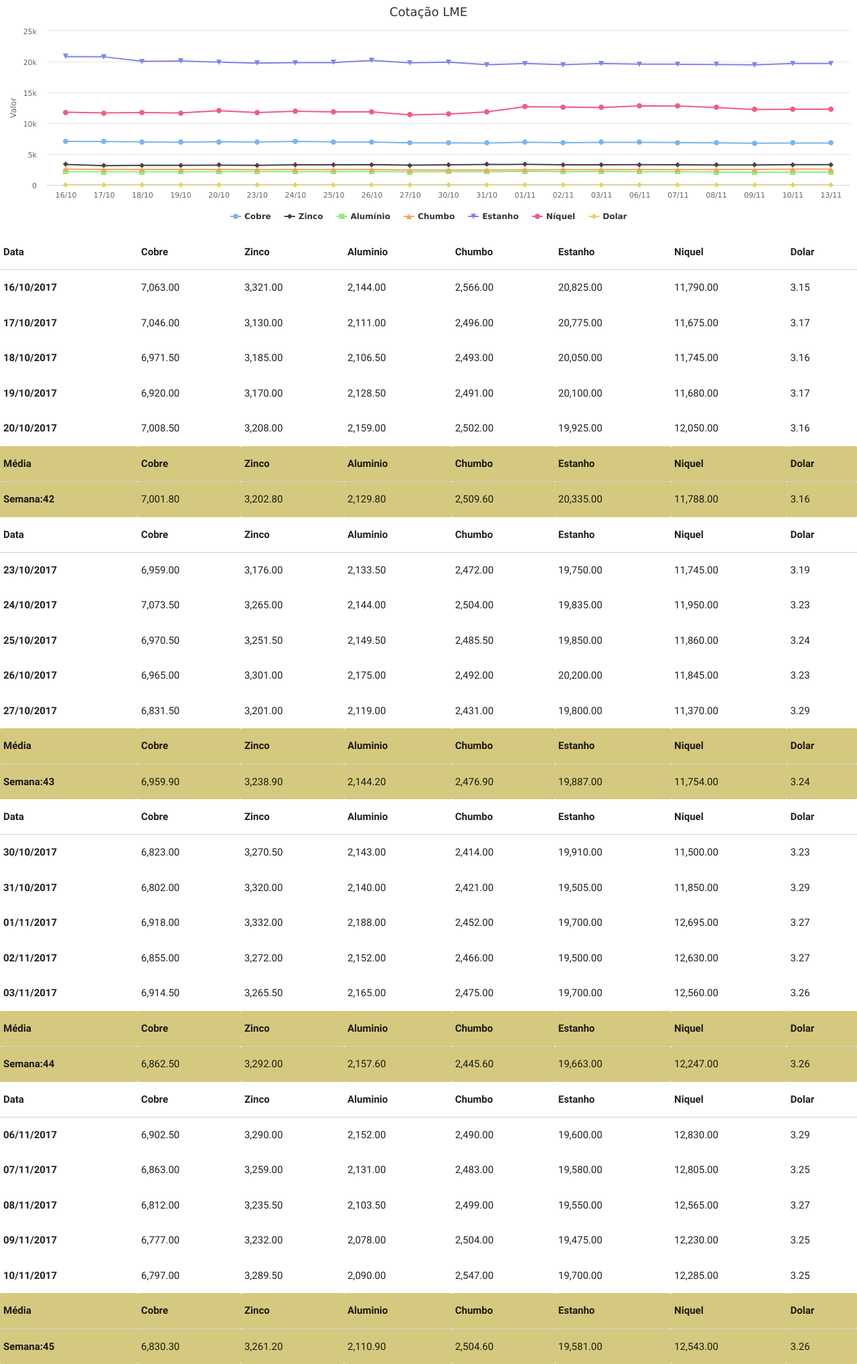
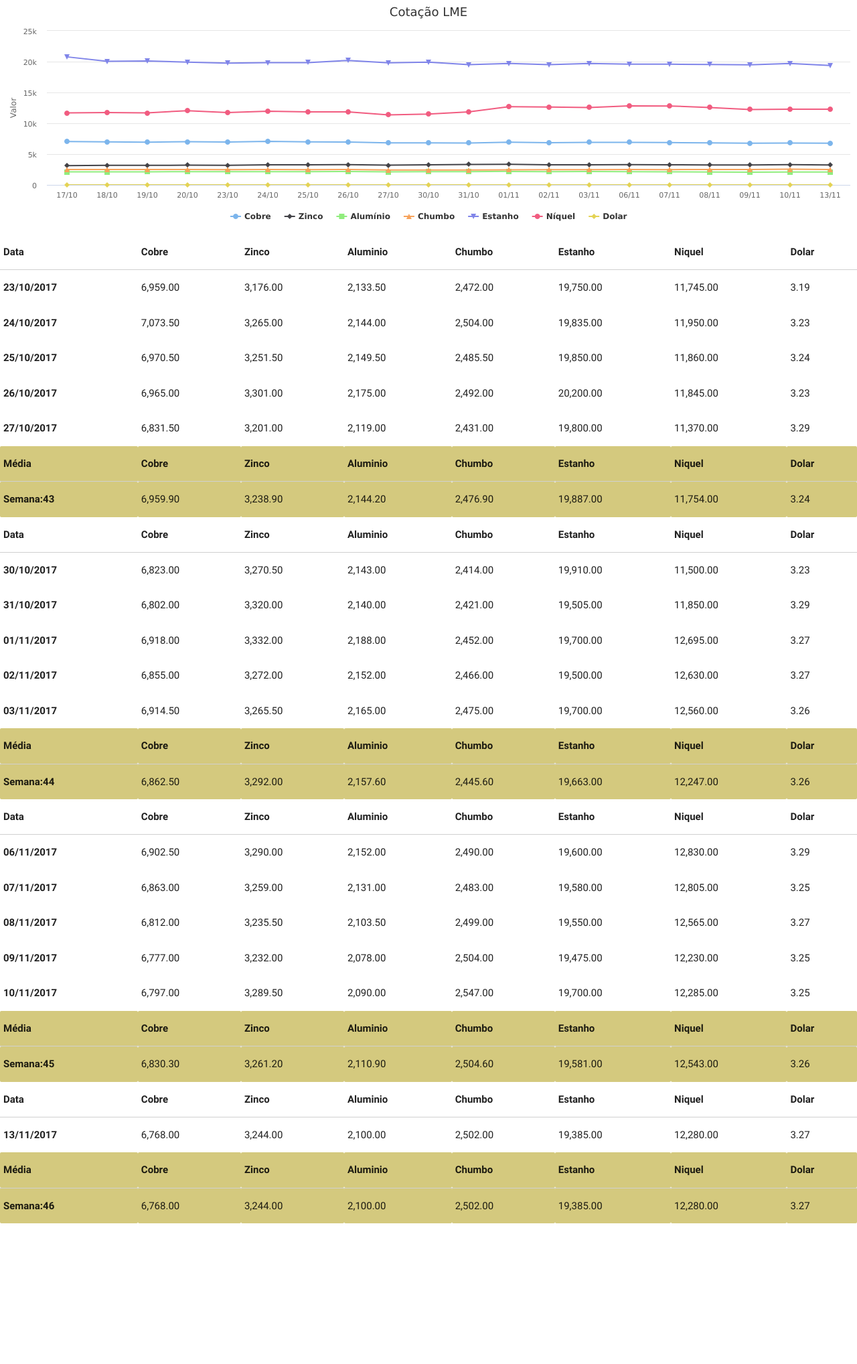
Before and after one commit to tiagocordeiro/flask-lme-chart, a Flask app: page /lme/dashboard in a window 1280 px wide. Shown: the whole page at 67% size. After the commit the page ends 1826 px from the top, so only its background shows below. Run offline with Flask 2, Linux system fonts and the light colour scheme; some libraries are stand-ins or nearby versions.

Commit message:
Cotação atualizada

```diff
--- a/cotacao-atual.csv
+++ b/cotacao-atual.csv
@@ -1,5 +1,4 @@
 Date,Cobre,Zinco,Aluminio,Chumbo,Estanho,Niquel,Dolar
-2017-10-16,7063.0,3321.0,2144.0,2566.0,20825.0,11790.0,3.1461999416351
 2017-10-17,7046.0,3130.0,2111.0,2496.0,20775.0,11675.0,3.1703000068665
 2017-10-18,6971.5,3185.0,2106.5,2493.0,20050.0,11745.0,3.1561000347137
 2017-10-19,6920.0,3170.0,2128.5,2491.0,20100.0,11680.0,3.1700999736786
@@ -19,4 +18,4 @@ Date,Cobre,Zinco,Aluminio,Chumbo,Estanho,Niquel,Dolar
 2017-11-08,6812.0,3235.5,2103.5,2499.0,19550.0,12565.0,3.2701001167297
 2017-11-09,6777.0,3232.0,2078.0,2504.0,19475.0,12230.0,3.2513000965118
 2017-11-10,6797.0,3289.5,2090.0,2547.0,19700.0,12285.0,3.2486999034882
-2017-11-13,,,,,,,3.2729001045227
+2017-11-13,6768.0,3244.0,2100.0,2502.0,19385.0,12280.0,3.2729001045227
--- a/static/cotacao-atual.csv
+++ b/static/cotacao-atual.csv
@@ -1,5 +1,4 @@
 Date,Cobre,Zinco,Aluminio,Chumbo,Estanho,Niquel,Dolar
-2017-10-16,7063.0,3321.0,2144.0,2566.0,20825.0,11790.0,3.1461999416351
 2017-10-17,7046.0,3130.0,2111.0,2496.0,20775.0,11675.0,3.1703000068665
 2017-10-18,6971.5,3185.0,2106.5,2493.0,20050.0,11745.0,3.1561000347137
 2017-10-19,6920.0,3170.0,2128.5,2491.0,20100.0,11680.0,3.1700999736786
@@ -19,4 +18,4 @@ Date,Cobre,Zinco,Aluminio,Chumbo,Estanho,Niquel,Dolar
 2017-11-08,6812.0,3235.5,2103.5,2499.0,19550.0,12565.0,3.2701001167297
 2017-11-09,6777.0,3232.0,2078.0,2504.0,19475.0,12230.0,3.2513000965118
 2017-11-10,6797.0,3289.5,2090.0,2547.0,19700.0,12285.0,3.2486999034882
-2017-11-13,,,,,,,3.2729001045227
+2017-11-13,6768.0,3244.0,2100.0,2502.0,19385.0,12280.0,3.2729001045227
--- a/templates/mesclado.html
+++ b/templates/mesclado.html
@@ -1,223 +1,3 @@
-<table border="1" class="dataframe semanal table-striped table-responsive" style="text-align: right;" width="100%">
- <thead>
-  <tr style="text-align: right;">
-   <th>
-    Data
-   </th>
-   <th>
-    Cobre
-   </th>
-   <th>
-    Zinco
-   </th>
-   <th>
-    Aluminio
-   </th>
-   <th>
-    Chumbo
-   </th>
-   <th>
-    Estanho
-   </th>
-   <th>
-    Niquel
-   </th>
-   <th>
-    Dolar
-   </th>
-  </tr>
-  <tr>
-  </tr>
- </thead>
- <tbody>
-  <tr>
-   <th>
-    16/10/2017
-   </th>
-   <td>
-    7,063.00
-   </td>
-   <td>
-    3,321.00
-   </td>
-   <td>
-    2,144.00
-   </td>
-   <td>
-    2,566.00
-   </td>
-   <td>
-    20,825.00
-   </td>
-   <td>
-    11,790.00
-   </td>
-   <td>
-    3.15
-   </td>
-  </tr>
-  <tr>
-   <th>
-    17/10/2017
-   </th>
-   <td>
-    7,046.00
-   </td>
-   <td>
-    3,130.00
-   </td>
-   <td>
-    2,111.00
-   </td>
-   <td>
-    2,496.00
-   </td>
-   <td>
-    20,775.00
-   </td>
-   <td>
-    11,675.00
-   </td>
-   <td>
-    3.17
-   </td>
-  </tr>
-  <tr>
-   <th>
-    18/10/2017
-   </th>
-   <td>
-    6,971.50
-   </td>
-   <td>
-    3,185.00
-   </td>
-   <td>
-    2,106.50
-   </td>
-   <td>
-    2,493.00
-   </td>
-   <td>
-    20,050.00
-   </td>
-   <td>
-    11,745.00
-   </td>
-   <td>
-    3.16
-   </td>
-  </tr>
-  <tr>
-   <th>
-    19/10/2017
-   </th>
-   <td>
-    6,920.00
-   </td>
-   <td>
-    3,170.00
-   </td>
-   <td>
-    2,128.50
-   </td>
-   <td>
-    2,491.00
-   </td>
-   <td>
-    20,100.00
-   </td>
-   <td>
-    11,680.00
-   </td>
-   <td>
-    3.17
-   </td>
-  </tr>
-  <tr>
-   <th>
-    20/10/2017
-   </th>
-   <td>
-    7,008.50
-   </td>
-   <td>
-    3,208.00
-   </td>
-   <td>
-    2,159.00
-   </td>
-   <td>
-    2,502.00
-   </td>
-   <td>
-    19,925.00
-   </td>
-   <td>
-    12,050.00
-   </td>
-   <td>
-    3.16
-   </td>
-  </tr>
- </tbody>
- <thead>
-  <tr style="text-align: right; background-color: #d4c97e !important;">
-   <th>
-    Média
-   </th>
-   <th>
-    Cobre
-   </th>
-   <th>
-    Zinco
-   </th>
-   <th>
-    Aluminio
-   </th>
-   <th>
-    Chumbo
-   </th>
-   <th>
-    Estanho
-   </th>
-   <th>
-    Niquel
-   </th>
-   <th>
-    Dolar
-   </th>
-  </tr>
- </thead>
- <tbody>
-  <tr class="media" style="background-color: #d4c97e !important;">
-   <th>
-    Semana:42
-   </th>
-   <td>
-    7,001.80
-   </td>
-   <td>
-    3,202.80
-   </td>
-   <td>
-    2,129.80
-   </td>
-   <td>
-    2,509.60
-   </td>
-   <td>
-    20,335.00
-   </td>
-   <td>
-    11,788.00
-   </td>
-   <td>
-    3.16
-   </td>
-  </tr>
- </tbody>
-</table>
 <table border="1" class="dataframe semanal table-striped table-responsive" style="text-align: right;" width="100%">
  <thead>
   <tr style="text-align: right;">
@@ -878,3 +658,119 @@
   </tr>
  </tbody>
 </table>
+<table border="1" class="dataframe semanal table-striped table-responsive" style="text-align: right;" width="100%">
+ <thead>
+  <tr style="text-align: right;">
+   <th>
+    Data
+   </th>
+   <th>
+    Cobre
+   </th>
+   <th>
+    Zinco
+   </th>
+   <th>
+    Aluminio
+   </th>
+   <th>
+    Chumbo
+   </th>
+   <th>
+    Estanho
+   </th>
+   <th>
+    Niquel
+   </th>
+   <th>
+    Dolar
+   </th>
+  </tr>
+  <tr>
+  </tr>
+ </thead>
+ <tbody>
+  <tr>
+   <th>
+    13/11/2017
+   </th>
+   <td>
+    6,768.00
+   </td>
+   <td>
+    3,244.00
+   </td>
+   <td>
+    2,100.00
+   </td>
+   <td>
+    2,502.00
+   </td>
+   <td>
+    19,385.00
+   </td>
+   <td>
+    12,280.00
+   </td>
+   <td>
+    3.27
+   </td>
+  </tr>
+ </tbody>
+ <thead>
+  <tr style="text-align: right; background-color: #d4c97e !important;">
+   <th>
+    Média
+   </th>
+   <th>
+    Cobre
+   </th>
+   <th>
+    Zinco
+   </th>
+   <th>
+    Aluminio
+   </th>
+   <th>
+    Chumbo
+   </th>
+   <th>
+    Estanho
+   </th>
+   <th>
+    Niquel
+   </th>
+   <th>
+    Dolar
+   </th>
+  </tr>
+ </thead>
+ <tbody>
+  <tr class="media" style="background-color: #d4c97e !important;">
+   <th>
+    Semana:46
+   </th>
+   <td>
+    6,768.00
+   </td>
+   <td>
+    3,244.00
+   </td>
+   <td>
+    2,100.00
+   </td>
+   <td>
+    2,502.00
+   </td>
+   <td>
+    19,385.00
+   </td>
+   <td>
+    12,280.00
+   </td>
+   <td>
+    3.27
+   </td>
+  </tr>
+ </tbody>
+</table>
```
Also changed, not shown: static/todo-periodo.csv.
